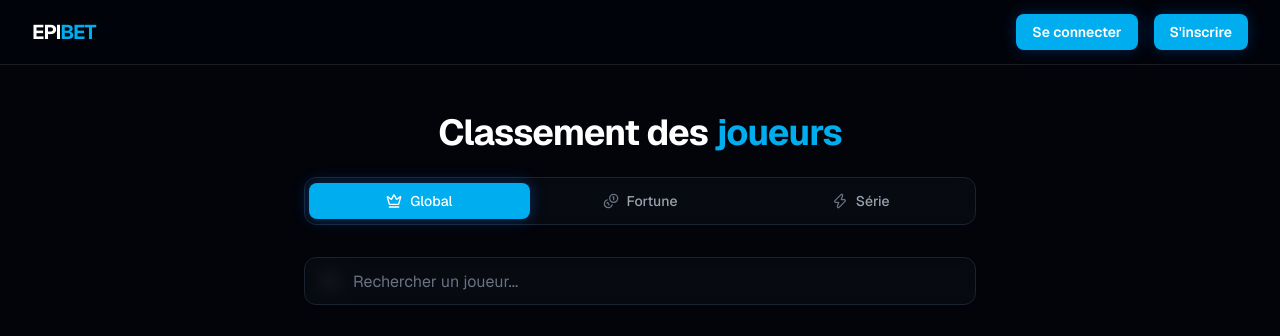
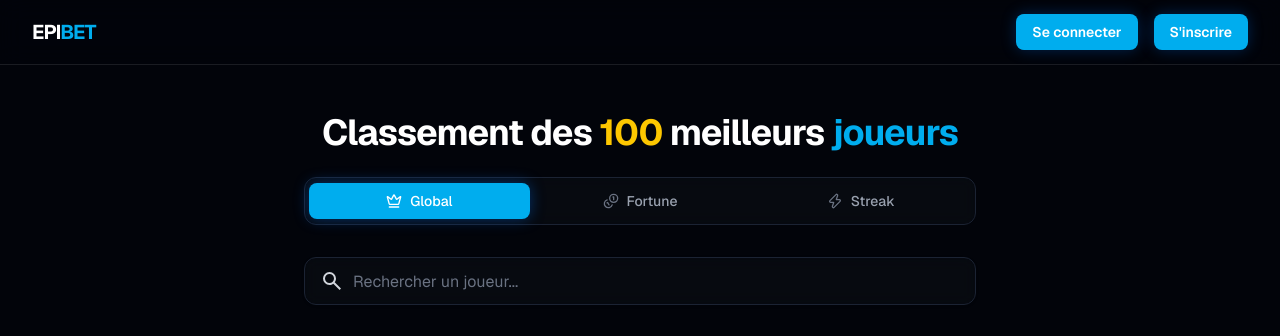
Before and after one commit to lgadrien/EPIBET, a Next.js app in the folder epibet/: page /classement in a window 1280 px wide. Shown: the top 336 px of the page. Built offline with nearby package versions, Linux system fonts and the light colour scheme; no server answers; the database is empty.

Commit message:
feat(ranking): limit to top 100 players, update UI and change language to fr

```diff
--- a/epibet/app/classement/RankingTabs.tsx
+++ b/epibet/app/classement/RankingTabs.tsx
@@ -13,17 +13,15 @@ interface RankingTabsProps {
 const tabs: { id: RankingCategory; label: string; icon: any }[] = [
   { id: "global", label: "Global", icon: Crown },
   { id: "wealth", label: "Fortune", icon: Coins },
-  { id: "streak", label: "Série", icon: Zap },
+  { id: "streak", label: "Streak", icon: Zap },
 ];
 
-function RankingTabs({
-  activeTab,
-  onTabChange,
-}: RankingTabsProps) {
+function RankingTabs({ activeTab, onTabChange }: RankingTabsProps) {
   return (
     <div className="flex w-full flex-col items-center space-y-6">
       <h1 className="text-3xl font-bold tracking-tight md:text-4xl text-white">
-        Classement des <span className="text-epitech-blue">joueurs</span>
+        Classement des <span className="text-yellow-400">100</span> meilleurs
+        <span className="text-epitech-blue"> joueurs</span>
       </h1>
 
       <div className="inline-flex h-12 items-center justify-center rounded-xl bg-epitech-gray/50 p-1 backdrop-blur-sm border border-epitech-border w-full max-w-2xl">
--- a/epibet/app/classement/page.tsx
+++ b/epibet/app/classement/page.tsx
@@ -3,12 +3,17 @@
 import { useEffect, useState, useMemo } from "react";
 import { createClient } from "@/utils/supabase/client";
 import RankingTabs, { RankingCategory } from "./RankingTabs";
-import RankingTable, { Profile, SortColumn, SortDirection } from "./RankingTable";
-import { Search } from "lucide-react";
+import RankingTable, {
+  Profile,
+  SortColumn,
+  SortDirection,
+} from "./RankingTable";
 
 export default function Classement() {
   const [activeTab, setActiveTab] = useState<RankingCategory>("global");
-  const [rawUsers, setRawUsers] = useState<Omit<Profile, "rank_value" | "original_rank">[]>([]);
+  const [rawUsers, setRawUsers] = useState<
+    Omit<Profile, "rank_value" | "original_rank">[]
+  >([]);
   const [loading, setLoading] = useState(true);
 
   // Search & Sorting state
@@ -85,7 +90,9 @@ export default function Classement() {
     let filteredData = rankedData;
     if (searchQuery.trim() !== "") {
       const lowerQuery = searchQuery.toLowerCase();
-      filteredData = filteredData.filter((u) => u.pseudo.toLowerCase().includes(lowerQuery));
+      filteredData = filteredData.filter((u) =>
+        u.pseudo.toLowerCase().includes(lowerQuery),
+      );
     }
 
     // 4. Sort by requested column
@@ -101,7 +108,7 @@ export default function Classement() {
       return sortDirection === "asc" ? comparison : -comparison;
     });
 
-    return filteredData;
+    return filteredData.slice(0, 100);
   }, [rawUsers, activeTab, searchQuery, sortColumn, sortDirection]);
 
   return (
@@ -110,11 +117,10 @@ export default function Classement() {
 
       {/* Search Bar */}
       <div className="w-full max-w-2xl mt-8 relative">
-        <label htmlFor="search" className="sr-only">Rechercher un joueur</label>
+        <label htmlFor="search" className="sr-only">
+          Rechercher un joueur
+        </label>
         <div className="relative group">
-          <div className="absolute inset-y-0 left-0 flex items-center pl-4 pointer-events-none">
-            <Search className="w-5 h-5 text-gray-500 group-focus-within:text-epitech-blue transition-colors" />
-          </div>
           <input
             type="text"
             id="search"
@@ -123,6 +129,17 @@ export default function Classement() {
             value={searchQuery}
             onChange={(e) => setSearchQuery(e.target.value)}
           />
+          <div className="absolute inset-y-0 left-0 flex items-center pl-4 pointer-events-none z-10 text-gray-300 group-focus-within:text-epitech-blue transition-colors duration-200">
+            <svg
+              xmlns="http://www.w3.org/2000/svg"
+              width="24"
+              height="24"
+              viewBox="0 -960 960 960"
+              fill="currentColor"
+            >
+              <path d="M784-120 532-372q-30 24-69 38t-83 14q-109 0-184.5-75.5T120-580q0-109 75.5-184.5T380-840q109 0 184.5 75.5T640-580q0 44-14 83t-38 69l252 252-56 56ZM380-400q75 0 127.5-52.5T560-580q0-75-52.5-127.5T380-760q-75 0-127.5 52.5T200-580q0 75 52.5 127.5T380-400Z" />
+            </svg>
+          </div>
         </div>
       </div>
 
--- a/epibet/app/layout.tsx
+++ b/epibet/app/layout.tsx
@@ -26,7 +26,7 @@ export default function RootLayout({
 }>) {
   return (
     <html
-      lang="en"
+      lang="fr"
       className={`${geistSans.variable} ${geistMono.variable} h-full antialiased`}
     >
       <body className="flex min-h-screen flex-col bg-epitech-black text-white selection:bg-epitech-blue selection:text-white">
```
